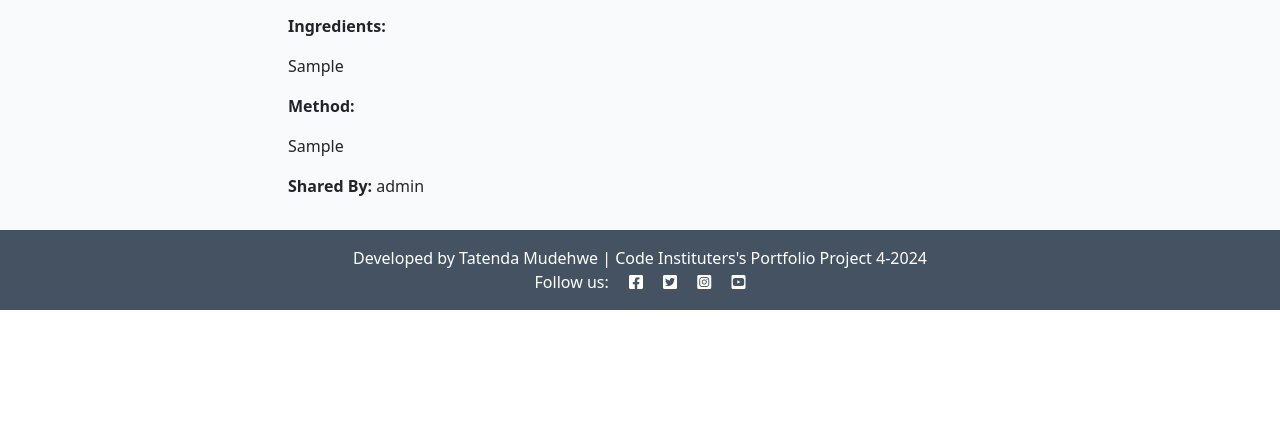
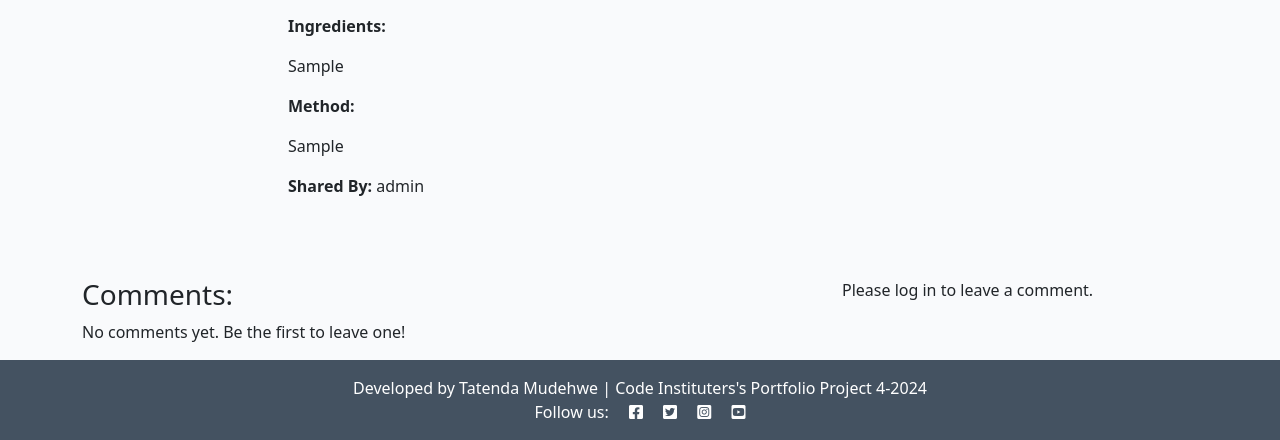
Before and after one commit to Tenda-M/recipe-haven, a Django app: page /share/recipe/1/ in a window 1280 px wide. Shown: the part 751-1191 px from the top of the page. Before the commit the page ends 1061 px from the top, so only its background shows below. Run offline with Django 4.2, Linux system fonts and the light colour scheme; data comes from the database, SQL or seed files in the repository; tables that the repository leaves empty hold one stand-in row (values such as "Sample post"); grey boxes marked "Sample" are stand-in pictures; some libraries are stand-ins or nearby versions.

Commit message:
Add functionality for editing and deleting comments on shared recipe pages.

```diff
--- a/codestar/settings.py
+++ b/codestar/settings.py
@@ -27,7 +27,7 @@ BASE_DIR = Path(__file__).resolve().parent.parent
 SECRET_KEY = os.environ.get("SECRET_KEY")
 
 # SECURITY WARNING: don't run with debug turned on in production!
-DEBUG =  True
+DEBUG =  False
 
 ALLOWED_HOSTS = ["8000-tendam-recipehaven-jewf8wckm85.ws.codeinstitute-ide.net",".herokuapp.com"]
 
--- a/share/models.py
+++ b/share/models.py
@@ -15,3 +15,14 @@ class SharedRecipe(models.Model):
     @property
     def excerpt(self):
         return self.ingredients[:100]  # Display first 100 characters as a brief excerpt
+
+# To Ensure the code has a comment model linked to SharedRecipe
+class SharedRecipeComment(models.Model):
+    recipe = models.ForeignKey(SharedRecipe, on_delete=models.CASCADE, related_name='comments')
+    author = models.ForeignKey(User, on_delete=models.CASCADE)
+    body = models.TextField()
+    created_on = models.DateTimeField(auto_now_add=True)
+    approved = models.BooleanField(default=False)
+
+    def __str__(self):
+        return f'Comment by {self.author} on {self.recipe}'
--- a/share/templates/share/recipe_detail.html
+++ b/share/templates/share/recipe_detail.html
@@ -1,8 +1,9 @@
 {% extends 'base.html' %}
+{% block content %}
 
-{% block content %}
 <div class="container">
     <div class="row">
+        <!-- Recipe Details -->
         <div class="col-md-8 offset-md-2">
             <div class="card">
                 {% if recipe.image %}
@@ -20,5 +21,51 @@
             </div>
         </div>
     </div>
+
+    <!-- Comments and Form Section -->
+    <div class="row mt-5">
+        <!-- Comments Section on the Left -->
+        <div class="col-md-7">
+            <h3>Comments:</h3>
+            <div>
+                {% for comment in comments %}
+                <div class="p-3 mb-3 border rounded">
+                    <p><strong>{{ comment.author }}</strong> - {{ comment.created_on }}</p>
+                    <p>{{ comment.body }}</p>
+
+                    <!-- If the comment belongs to the current user, show edit and delete options -->
+                    {% if comment.author == user %}
+                    <a href="{% url 'share:edit_comment' comment_id=comment.id %}"
+                        class="btn btn-outline-secondary btn-sm">Edit</a>
+                    <a href="{% url 'share:delete_comment' comment_id=comment.id %}"
+                        class="btn btn-outline-danger btn-sm">Delete</a>
+                    {% endif %}
+
+                    <!-- Display approval status if not approved -->
+                    {% if not comment.approved %}
+                    <p class="text-muted">This comment is awaiting approval</p>
+                    {% endif %}
+                </div>
+                {% empty %}
+                <p>No comments yet. Be the first to leave one!</p>
+                {% endfor %}
+            </div>
+        </div>
+
+        <!-- Add Comment Form on the Right -->
+        <div class="col-md-4 offset-md-1">
+            {% if user.is_authenticated %}
+            <h3>Leave a comment:</h3>
+            <form method="post">
+                {% csrf_token %}
+                {{ comment_form.as_p }}
+                <button type="submit" class="btn btn-primary">Submit Comment</button>
+            </form>
+            {% else %}
+            <p>Please log in to leave a comment.</p>
+            {% endif %}
+        </div>
+    </div>
 </div>
+
 {% endblock %}
--- a/share/urls.py
+++ b/share/urls.py
@@ -9,4 +9,7 @@ urlpatterns = [
     path('edit/<int:recipe_id>/', views.edit_recipe_view, name='edit_recipe'),
     path('delete/<int:recipe_id>/', views.delete_recipe_view, name='delete_recipe'),
     path('recipe/<int:recipe_id>/', views.recipe_detail_view, name='recipe_detail'),
+    path('<int:recipe_id>/', views.shared_recipe_detail, name='recipe_detail'),
+    path('comment/edit/<int:comment_id>/', views.edit_shared_recipe_comment, name='edit_comment'),
+    path('comment/delete/<int:comment_id>/', views.delete_shared_recipe_comment, name='delete_comment'),
 ]
--- a/share/views.py
+++ b/share/views.py
@@ -2,6 +2,10 @@ from django.shortcuts import render, get_object_or_404, redirect
 from .models import SharedRecipe
 from .forms import SharedRecipeForm
 from django.contrib.auth.decorators import login_required
+#
+from django.contrib import messages
+from .models import SharedRecipe, SharedRecipeComment
+from .forms import SharedRecipeCommentForm
 
 @login_required
 def edit_recipe_view(request, recipe_id):
@@ -35,3 +39,54 @@ def share_page_view(request):
 def recipe_detail_view(request, recipe_id):
     recipe = get_object_or_404(SharedRecipe, id=recipe_id)
     return render(request, 'share/recipe_detail.html', {'recipe': recipe})
+
+#to handle the logic for displaying comments, adding new ones, and editing/deleting user-specific comments.
+@login_required
+def shared_recipe_detail(request, recipe_id):
+    recipe = get_object_or_404(SharedRecipe, id=recipe_id)
+    comments = recipe.comments.all().order_by('-created_on')
+
+    if request.method == 'POST':
+        comment_form = SharedRecipeCommentForm(request.POST)
+        if comment_form.is_valid():
+            comment = comment_form.save(commit=False)
+            comment.author = request.user
+            comment.recipe = recipe
+            comment.save()
+            messages.success(request, 'Comment submitted and awaiting approval.')
+            return redirect('share:recipe_detail', recipe_id=recipe.id)
+    else:
+        comment_form = SharedRecipeCommentForm()
+
+    return render(request, 'share/recipe_detail.html', {
+        'recipe': recipe,
+        'comments': comments,
+        'comment_form': comment_form,
+    })
+
+@login_required
+def edit_shared_recipe_comment(request, comment_id):
+    comment = get_object_or_404(SharedRecipeComment, id=comment_id, author=request.user)
+
+    if request.method == 'POST':
+        form = SharedRecipeCommentForm(request.POST, instance=comment)
+        if form.is_valid():
+            form.save()
+            messages.success(request, 'Your comment has been updated.')
+            return redirect('share:recipe_detail', recipe_id=comment.recipe.id)
+    else:
+        form = SharedRecipeCommentForm(instance=comment)
+
+    return render(request, 'share/edit_comment.html', {'form': form})
+
+@login_required
+def delete_shared_recipe_comment(request, comment_id):
+    comment = get_object_or_404(SharedRecipeComment, id=comment_id, author=request.user)
+
+    if request.method == 'POST':
+        recipe_id = comment.recipe.id
+        comment.delete()
+        messages.success(request, 'Your comment has been deleted.')
+        return redirect('share:recipe_detail', recipe_id=recipe_id)
+
+    return render(request, 'share/delete_comment.html', {'comment': comment})
```
Also changed, not shown: share/forms.py (+7 -0 lines), share/templates/share/delete_comment.html (added, +12 -0 lines), share/templates/share/edit_comment.html (added, +11 -0 lines), share/migrations/0004_sharedrecipecomment.py (added).
